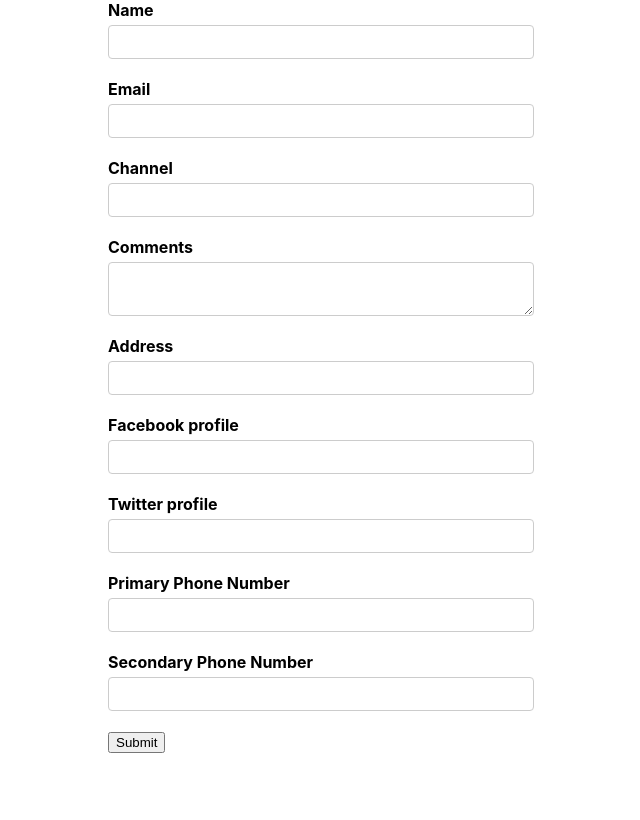
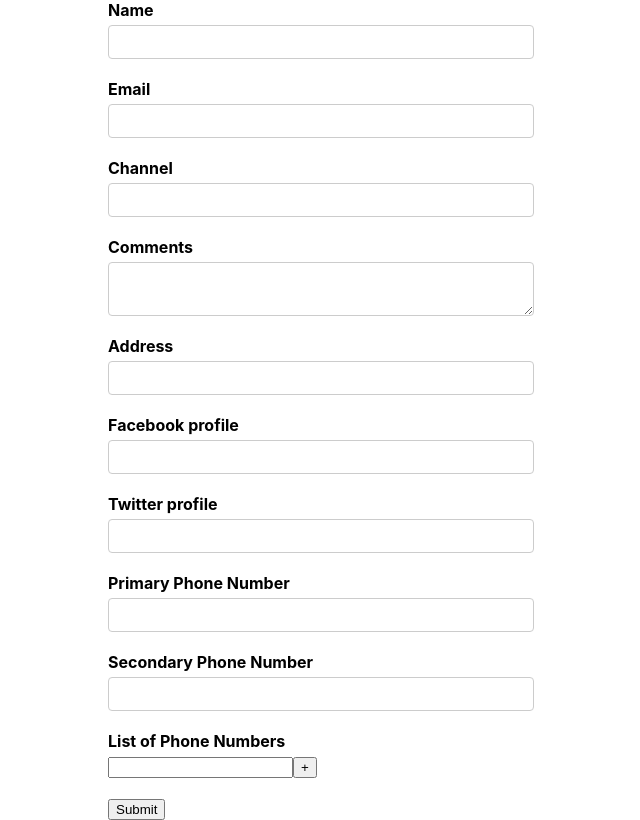
Before and after one commit to pashinde-ee/formik-demo, a React (Create React App) app: page / in a window 1280 px wide. Shown: the whole page, without its empty margins (319-959 px from the left). Built offline with nearby package versions, Linux system fonts and the light colour scheme.

Commit message:
added field array component

```diff
--- a/src/components/YoutubeForm.js
+++ b/src/components/YoutubeForm.js
@@ -1,5 +1,5 @@
 import React from 'react';
-import { Formik, Form, Field, ErrorMessage } from 'formik';
+import { Formik, Form, Field, ErrorMessage, FieldArray } from 'formik';
 import * as Yup from 'yup';
 import TextError from './TextError';
 
@@ -13,7 +13,8 @@
         facebook: "",
         twitter: ""
     },
-    phoneNumbers: ['', '']
+    phoneNumbers: ['', ''],
+    phNumbers: ['']
 };
 
 const onSubmit = values => {
@@ -111,6 +112,29 @@
                     <label htmlFor="secondaryPh">Secondary Phone Number</label>
                     <Field type="text" id="secondaryPh" name="phoneNumbers[1]" />
                 </div>
+
+                <div className="form-control">
+                    <label>List of Phone Numbers</label>
+                    <FieldArray name="phNumbers">
+                        {
+                            fieldArrayProps => {
+                                const {push, remove, form} = fieldArrayProps;
+                                const {values} = form;
+                                const {phNumbers} = values;
+
+                                return <div>
+                                        {phNumbers.map((phNumber, index) => (
+                                            <div key={index}>
+                                                <Field name={`phNumbers[${index}]`} />
+                                                <button type="button" onClick={() => push('')}>{' ' }+{' ' }</button>
+                                                { index > 0 && <button type="button" onClick={() => remove(index)}>{' ' }-{' ' }</button>}
+                                            </div>
+                                        ))}
+                                    </div>
+                            }
+                        }
+                    </FieldArray>
+                </div>
                 <button type="submit">Submit</button>
             </Form>
         </Formik>
```
